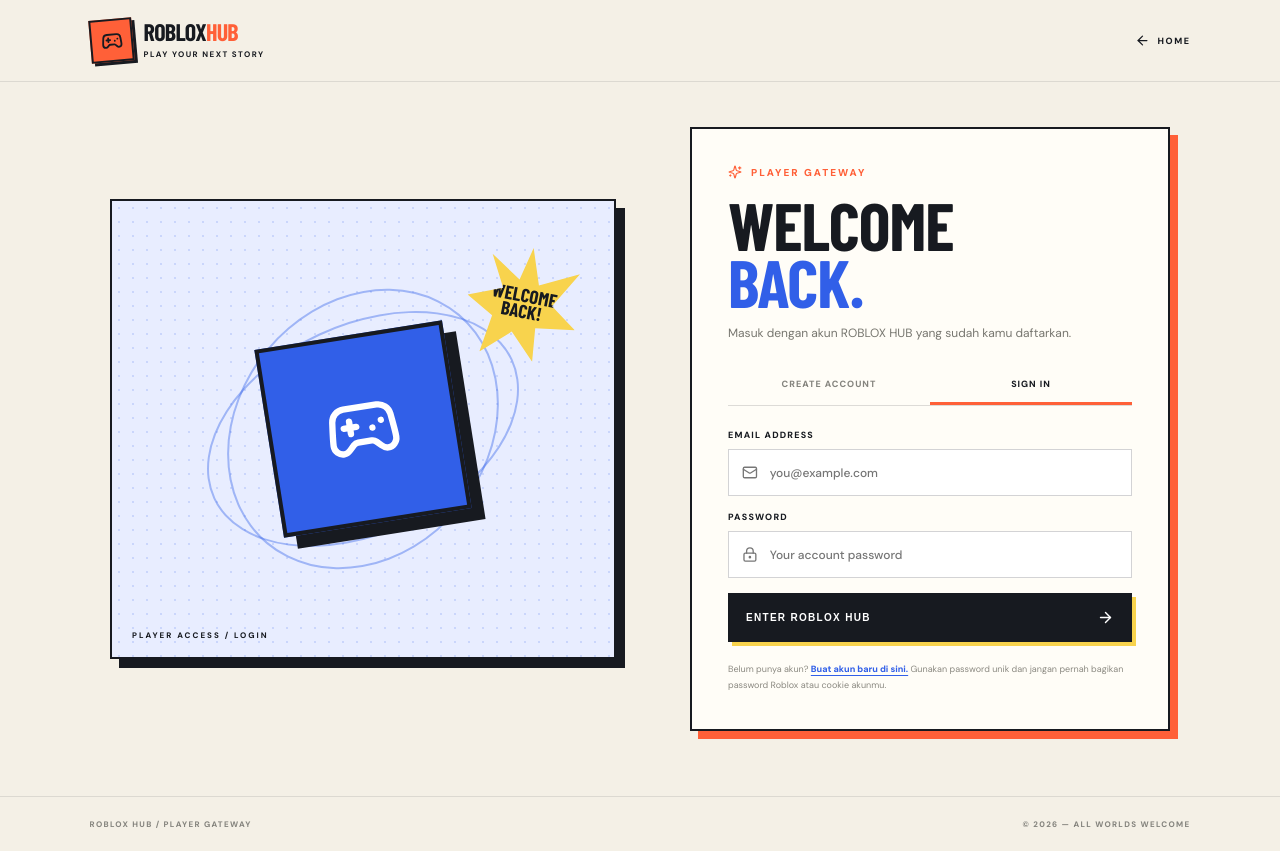
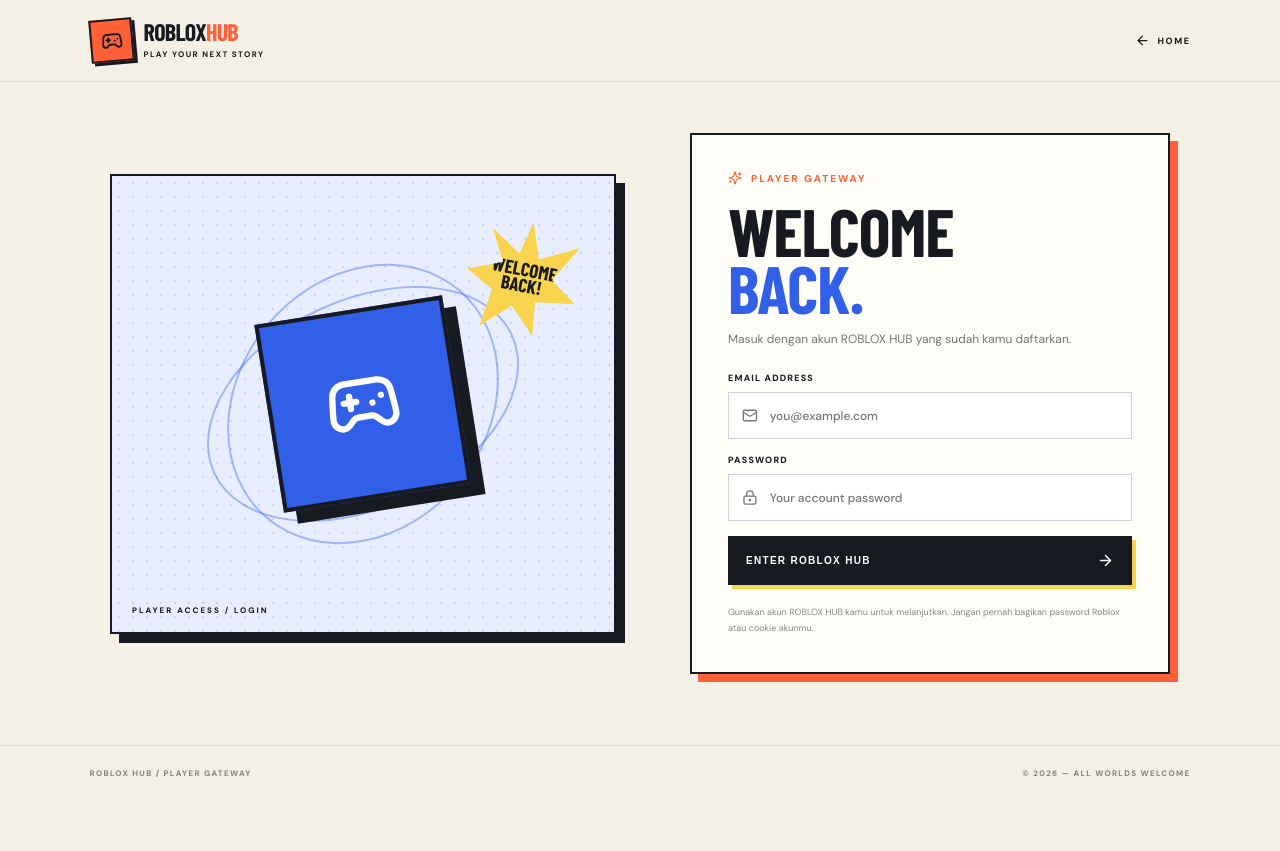
Before and after one commit to zakss024-spec/Roblox-hub, a Next.js app: page /login in a window 1280 px wide. After the commit the page ends 800 px from the top, so only its background shows below. Built offline with nearby package versions, Linux system fonts and the light colour scheme; no server answers; the database is empty; a web font is replaced by a local one.

Commit message:
Restore original single Player Access login page

```diff
--- a/app/login/page.tsx
+++ b/app/login/page.tsx
@@ -79,10 +79,6 @@ export default function LoginPage() {
           <div className="eyebrow dark-eyebrow"><Sparkles size={14}/> PLAYER GATEWAY</div>
           <h1>WELCOME<br/><span>BACK.</span></h1>
           <p className="auth-subtitle">Masuk dengan akun ROBLOX HUB yang sudah kamu daftarkan.</p>
-          <div className="auth-tabs">
-            <Link href="/auth">CREATE ACCOUNT</Link>
-            <span className="selected">SIGN IN</span>
-          </div>
           <form className="auth-form" onSubmit={submit}>
             <label><span>EMAIL ADDRESS</span><div className="auth-input"><Mail size={17}/><input type="email" value={email} onChange={e=>setEmail(e.target.value)} placeholder="you@example.com" autoComplete="email" required/></div></label>
             <label><span>PASSWORD</span><div className="auth-input"><LockKeyhole size={17}/><input type="password" value={password} onChange={e=>setPassword(e.target.value)} placeholder="Your account password" autoComplete="current-password" required/></div></label>
@@ -90,7 +86,7 @@ export default function LoginPage() {
             {notice && <p className="auth-feedback success" role="status">{notice}</p>}
             <button className="auth-submit" type="submit" disabled={busy}>{busy?"SIGNING IN...":"ENTER ROBLOX HUB"} <ArrowRight size={17}/></button>
           </form>
-          <p className="auth-legal">Belum punya akun? <Link href="/auth">Buat akun baru di sini.</Link> Gunakan password unik dan jangan pernah bagikan password Roblox atau cookie akunmu.</p>
+          <p className="auth-legal">Gunakan akun ROBLOX HUB kamu untuk melanjutkan. Jangan pernah bagikan password Roblox atau cookie akunmu.</p>
         </section>
       </div>
       <footer className="auth-footer"><span>ROBLOX HUB / PLAYER GATEWAY</span><span>© 2026 — ALL WORLDS WELCOME</span></footer>
```
